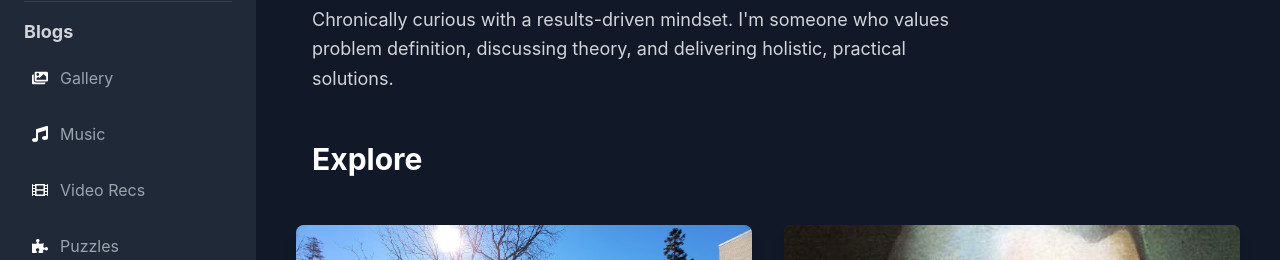
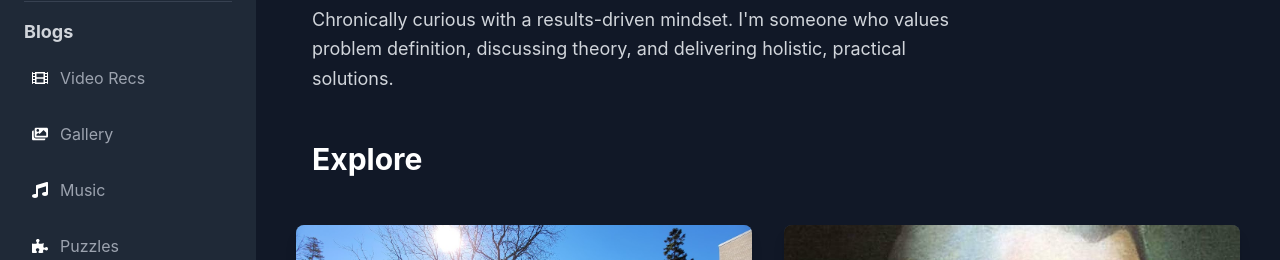
Before and after one commit to Timothy-Cao/Timothy-Cao.github.io, a React (Create React App) app: page / in a window 1280 px wide. Shown: the part 259-519 px from the top of the page. Built offline with nearby package versions, Linux system fonts and the light colour scheme.

Commit message:
changed side bar order

```diff
--- a/src/components/Sidebar.js
+++ b/src/components/Sidebar.js
@@ -11,9 +11,9 @@ const navItems = [
 ];
 
 const blogItems = [
+  { label: "Video Recs", icon: <FaFilm className="icon-white" />, href: "/blogs/youtube" },
   { label: "Gallery", icon: <FaImages className="icon-white" />, href: "/blogs/gallery" },
   { label: "Music", icon: <FaMusic className="icon-white" />, href: "/blogs/music" },
-  { label: "Video Recs", icon: <FaFilm className="icon-white" />, href: "/blogs/youtube" },
   { label: "Puzzles", icon: <FaPuzzlePiece className="icon-white" />, href: "/blogs/puzzles" },
   { label: "Board Games", icon: <FaGamepad className="icon-white" />, href: "/blogs/board-games" },
   { label: "Math Art", icon: <FiBook className="icon-white" />, href: "/blogs/math-art" },
```
